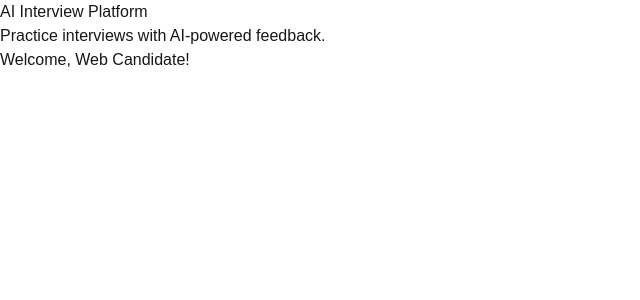
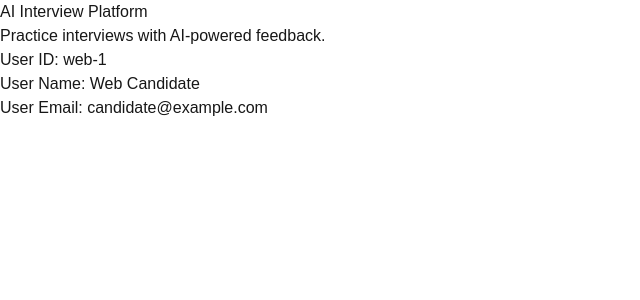
Before and after one commit to YajurvaMaharana/AI-INTERVIEW, a Next.js app in the folder apps/web/: page / in a window 1280 px wide. Shown: the top 300 px of the page, without its empty margins (0-640 px from the left). Built offline with nearby package versions, Linux system fonts and the light colour scheme.

Commit message:
fix project configuration and backend integration

```diff
--- a/apps/web/src/app/page.tsx
+++ b/apps/web/src/app/page.tsx
@@ -1,4 +1,4 @@
-import { User } from "@ai-platform/shared-types";
+import type { User } from "@ai-platform/shared-types";
 
 const demoUser: User = {
   id: "web-1",
@@ -12,7 +12,9 @@ export default function Home() {
     <main>
       <h1>AI Interview Platform</h1>
       <p>Practice interviews with AI-powered feedback.</p>
-      <p>Welcome, {demoUser.name}!</p>
+      <p>User ID: {demoUser.id}</p>
+      <p>User Name: {demoUser.name}</p>
+      <p>User Email: {demoUser.email}</p>
     </main>
   );
 }
```
Also changed, not shown: tsconfig.json (+1 -6 lines), 2 other files (tests, documents, lock files or other folders).
